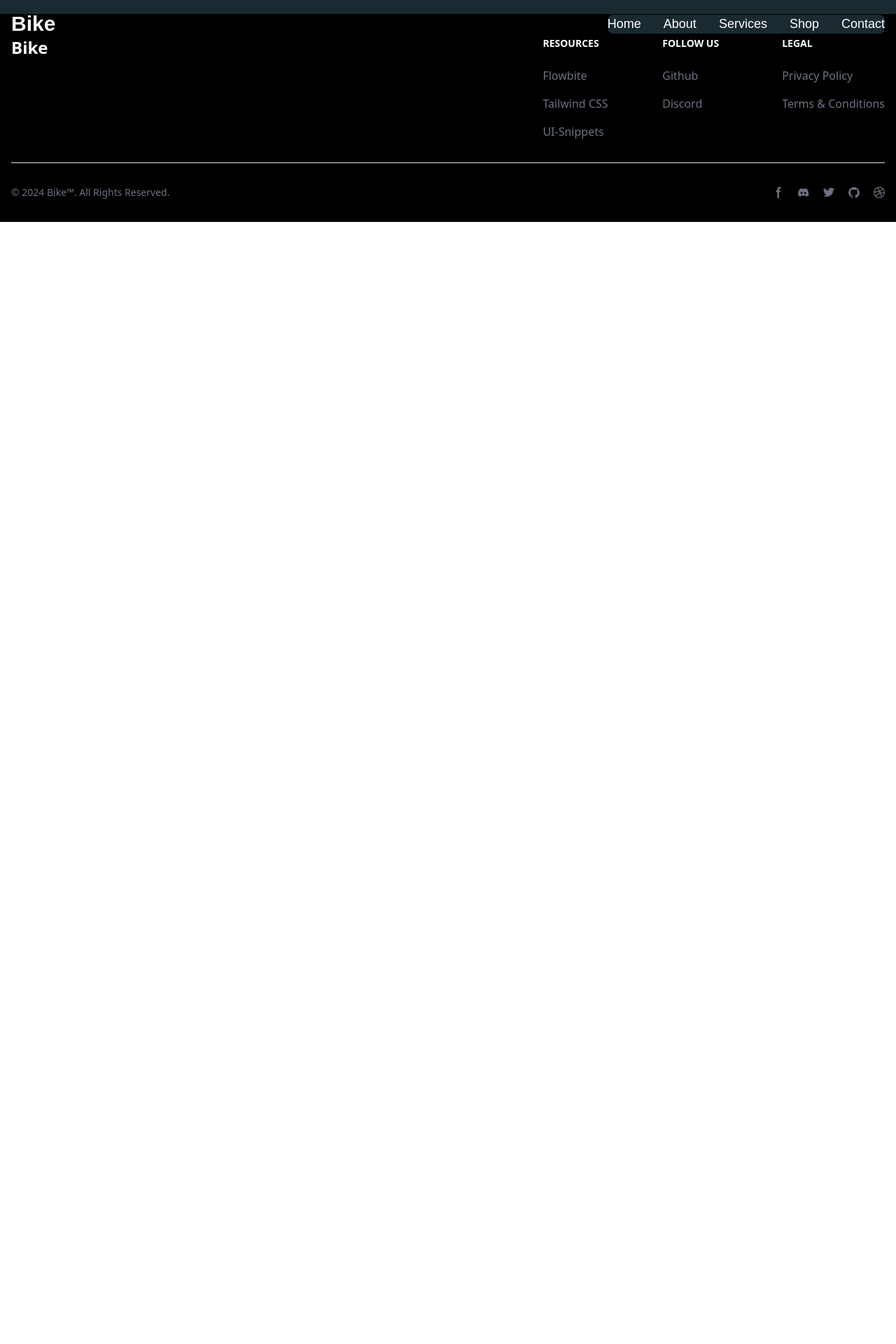
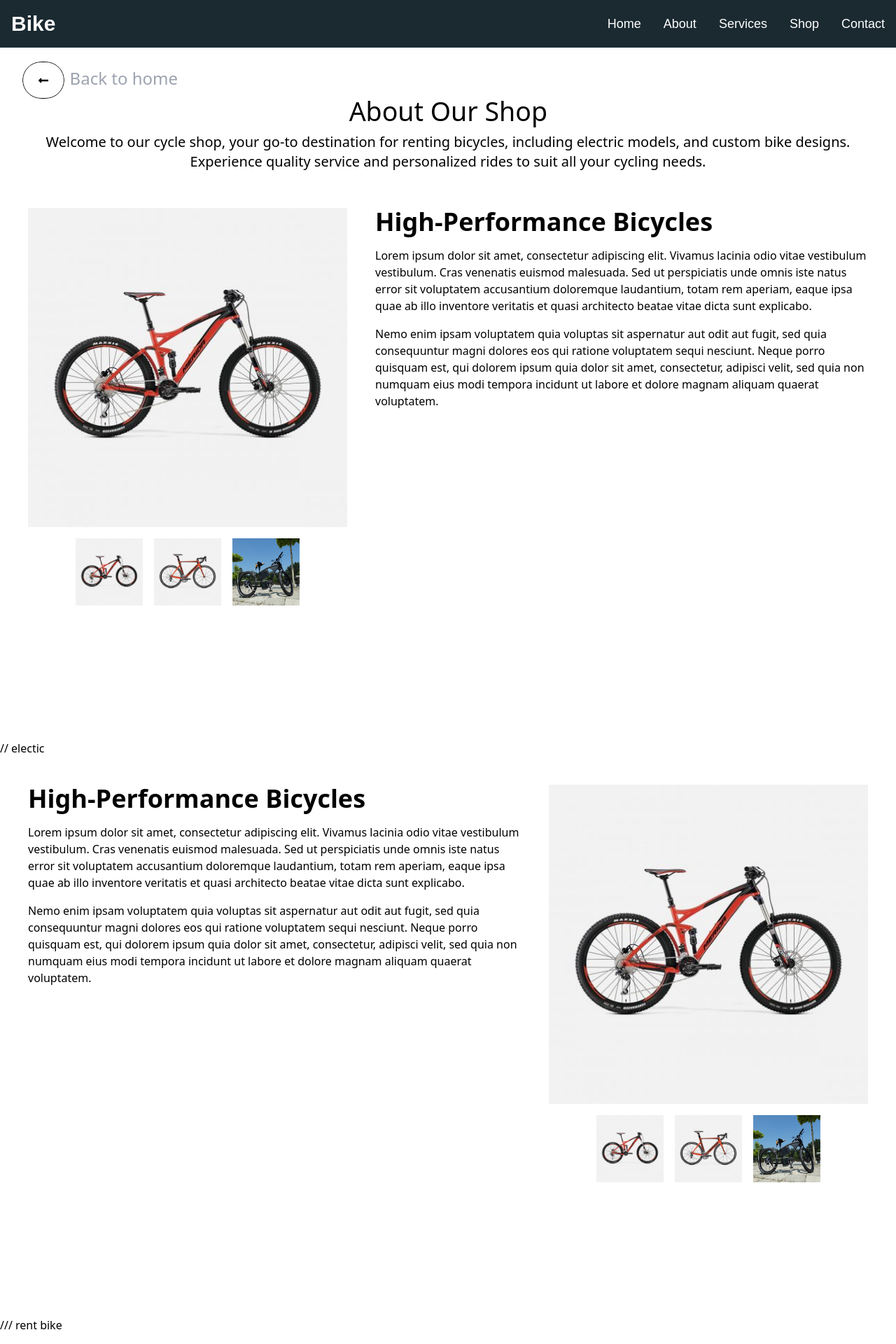
Before and after one commit to tarunkumarkale/EBikes, a React (Vite) app: page /EBikes/About in a window 1280 px wide. Shown: the top 1920 px of the page at 70% size. Before the commit the page ends 800 px from the top, so only its background shows below. Built offline with nearby package versions, Linux system fonts and the light colour scheme; a web font is replaced by a local one.

Commit message:
about page design complete

```diff
--- a/src/App.jsx
+++ b/src/App.jsx
@@ -7,13 +7,15 @@ import Shop from './Pages/Shop';
 import Contacts from './components/Contacts';
 import Footer from './components/Footer';
 import Description from './Pages/Description';
+import About from './components/About';
+
 
 
 const App = () => {
   return (
     <div>
       <Router basename="/EBikes">
-        <Header />
+        {/* <Header /> */}
         <MainCont />
         <Footer></Footer>
       </Router>
@@ -28,19 +30,19 @@ const MainCont = () => {
         <Routes>
           <Route path="/Shop" element={<Shop />} />
           <Route path="/Description" element={<Description />} />
+          <Route path="/About" element={<About/>} />
           <Route
             path="/"
             element={
               <>
-                <section className="xl:padding-l wide:padding-r padding-b">
+                <section >
                   <Hero />
                 </section>
-                <section className="padding-x sm:py-32 py-16 w-full">
+
+                <section >
                   <Contacts />
                 </section>
-                {/* <section className="padding-x sm:py-32 py-16 w-full">
-                  <Footer />
-                </section> */}
+
               </>
             }
           />
--- a/src/DesignSection/HeroDesign.jsx
+++ b/src/DesignSection/HeroDesign.jsx
@@ -1,6 +1,7 @@
 import React from "react";
 import { model } from "../constant/Index";
 import { useNavigate } from "react-router-dom";
+import Header from "../components/Header";
 
 
 const HeroDesign = () => {
@@ -10,6 +11,7 @@ const HeroDesign = () => {
   return (
     <>
       <div className="image-container relative w-[100%]">
+      <Header></Header>
         <img src={model} alt="Your Image Alt Text" className=" h-full" />
         <div className="text-overlay absolute  top-[.01%]   pt-[9%]   sm:py-[16%]  h-full  bg-black opacity-60 blur-[30%] w-[50%] md:w-[40%] leading-normal ">
           <h2 class="text-3xl font-bold text-white leading-tight sm:text-6xl sm:leading-tight dongle-regular">
--- a/src/DesignSection/ShopDesign.jsx
+++ b/src/DesignSection/ShopDesign.jsx
@@ -6,6 +6,8 @@ let option=["Bikes,E Bikes,Rent Bikes"]
 
 
   return (
+    <>
+
     <div className='flex flex-col-reverse sm:flex-row   w-full  h-24 mt-32 sm:mt-0'>
 <div className='w-[100%]  sm:w-[30%]'>
 <div className="wrap-input-3">
@@ -33,6 +35,7 @@ let option=["Bikes,E Bikes,Rent Bikes"]
   </div>
 </div>
     </div>
+    </>
   )
 }
 
--- /dev/null
+++ b/src/DesignSection/Testing.jsx
@@ -0,0 +1,92 @@
+import React, { useState } from 'react';
+import { home1, one, two } from '../constant/Index';
+
+
+const BikeGallery = () => {
+  const [mainImage, setMainImage] = useState(one);
+
+  return (
+    <>
+    <div className="flex flex-col md:flex-row min-h-screen p-5">
+      <div className="md:w-2/5 flex flex-col items-center p-5">
+        <img id="mainImage" src={mainImage} alt="Main Bike" className="w-full h-auto" />
+        <div className="flex gap-4 mt-4">
+          <img src={one} alt="Thumbnail 1" className="w-24 h-24 cursor-pointer" onClick={() => setMainImage(one)} />
+          <img src={two} alt="Thumbnail 2" className="w-24 h-24 cursor-pointer" onClick={() => setMainImage(two)} />
+          <img src={home1} alt="Thumbnail 3" className="w-24 h-24 cursor-pointer" onClick={() => setMainImage(home1)} />
+        </div>
+      </div>
+      <div className="md:w-3/5 p-5">
+        <h1 className="text-4xl font-bold mb-4">High-Performance Bicycles</h1>
+        <p className="mb-4">Lorem ipsum dolor sit amet, consectetur adipiscing elit. Vivamus lacinia odio vitae vestibulum vestibulum. Cras venenatis euismod malesuada. Sed ut perspiciatis unde omnis iste natus error sit voluptatem accusantium doloremque laudantium, totam rem aperiam, eaque ipsa quae ab illo inventore veritatis et quasi architecto beatae vitae dicta sunt explicabo.</p>
+        <p>Nemo enim ipsam voluptatem quia voluptas sit aspernatur aut odit aut fugit, sed quia consequuntur magni dolores eos qui ratione voluptatem sequi nesciunt. Neque porro quisquam est, qui dolorem ipsum quia dolor sit amet, consectetur, adipisci velit, sed quia non numquam eius modi tempora incidunt ut labore et dolore magnam aliquam quaerat voluptatem.</p>
+      </div>
+    </div>
+
+
+
+// electic
+<div className="flex flex-col md:flex-row-reverse min-h-screen p-5">
+      <div className="md:w-2/5 flex flex-col items-center p-5">
+        <img id="mainImage" src={mainImage} alt="Main Bike" className="w-full h-auto" />
+        <div className="flex gap-4 mt-4">
+          <img src={one} alt="Thumbnail 1" className="w-24 h-24 cursor-pointer" onClick={() => setMainImage(one)} />
+          <img src={two} alt="Thumbnail 2" className="w-24 h-24 cursor-pointer" onClick={() => setMainImage(two)} />
+          <img src={home1} alt="Thumbnail 3" className="w-24 h-24 cursor-pointer" onClick={() => setMainImage(home1)} />
+        </div>
+      </div>
+      <div className="md:w-3/5 p-5">
+        <h1 className="text-4xl font-bold mb-4">High-Performance Bicycles</h1>
+        <p className="mb-4">Lorem ipsum dolor sit amet, consectetur adipiscing elit. Vivamus lacinia odio vitae vestibulum vestibulum. Cras venenatis euismod malesuada. Sed ut perspiciatis unde omnis iste natus error sit voluptatem accusantium doloremque laudantium, totam rem aperiam, eaque ipsa quae ab illo inventore veritatis et quasi architecto beatae vitae dicta sunt explicabo.</p>
+        <p>Nemo enim ipsam voluptatem quia voluptas sit aspernatur aut odit aut fugit, sed quia consequuntur magni dolores eos qui ratione voluptatem sequi nesciunt. Neque porro quisquam est, qui dolorem ipsum quia dolor sit amet, consectetur, adipisci velit, sed quia non numquam eius modi tempora incidunt ut labore et dolore magnam aliquam quaerat voluptatem.</p>
+      </div>
+    </div>
+
+
+/// rent bike
+
+<div className="flex flex-col md:flex-row min-h-screen p-5">
+      <div className="md:w-2/5 flex flex-col items-center p-5">
+        <img id="mainImage" src={mainImage} alt="Main Bike" className="w-full h-auto" />
+        <div className="flex gap-4 mt-4">
+          <img src={one} alt="Thumbnail 1" className="w-24 h-24 cursor-pointer" onClick={() => setMainImage(one)} />
+          <img src={two} alt="Thumbnail 2" className="w-24 h-24 cursor-pointer" onClick={() => setMainImage(two)} />
+          <img src={home1} alt="Thumbnail 3" className="w-24 h-24 cursor-pointer" onClick={() => setMainImage(home1)} />
+        </div>
+      </div>
+      <div className="md:w-3/5 p-5">
+        <h1 className="text-4xl font-bold mb-4">High-Performance Bicycles</h1>
+        <p className="mb-4">Lorem ipsum dolor sit amet, consectetur adipiscing elit. Vivamus lacinia odio vitae vestibulum vestibulum. Cras venenatis euismod malesuada. Sed ut perspiciatis unde omnis iste natus error sit voluptatem accusantium doloremque laudantium, totam rem aperiam, eaque ipsa quae ab illo inventore veritatis et quasi architecto beatae vitae dicta sunt explicabo.</p>
+        <p>Nemo enim ipsam voluptatem quia voluptas sit aspernatur aut odit aut fugit, sed quia consequuntur magni dolores eos qui ratione voluptatem sequi nesciunt. Neque porro quisquam est, qui dolorem ipsum quia dolor sit amet, consectetur, adipisci velit, sed quia non numquam eius modi tempora incidunt ut labore et dolore magnam aliquam quaerat voluptatem.</p>
+      </div>
+    </div>
+
+
+<div className='flex justify-center items-center  flex-col mb-16'>
+  <h1 className='text-5xl mb-3'> About our services</h1>
+
+  <div className='flex flex-row'>
+  <div className='flex flex-row gap-2'>
+  <div className='flex-grow bg-gray-200 p-4'>
+    <h2 className='text-lg font-bold mb-2'>24/7 Support</h2>
+    <p>Lorem ipsum dolor sit amet, consectetur adipiscing elit. Sed do eiusmod tempor incididunt ut labore et dolore magna aliqua.</p>
+  </div>
+  <div className='flex-grow bg-gray-200 p-4'>
+    <h2 className='text-lg font-bold mb-2'>Fast Deliveries</h2>
+    <p>Lorem ipsum dolor sit amet, consectetur adipiscing elit. Ut enim ad minim veniam, quis nostrud exercitation ullamco laboris nisi ut aliquip ex ea commodo consequat.</p>
+  </div>
+  <div className='flex-grow bg-gray-200 p-4'>
+    <h2 className='text-lg font-bold mb-2'>Many Offers</h2>
+    <p>Lorem ipsum dolor sit amet, consectetur adipiscing elit. Duis aute irure dolor in reprehenderit in voluptate velit esse cillum dolore eu fugiat nulla pariatur.</p>
+  </div>
+</div>
+
+  </div>
+
+</div>
+
+    </>
+  );
+};
+
+export default BikeGallery;
--- a/src/Pages/Description.jsx
+++ b/src/Pages/Description.jsx
@@ -51,7 +51,7 @@ const Description = () => {
   let final_Desc = Desc.slice(0, 800); // Truncate the description
 
   return (
-    <div>
+    <div className='bg-white'>
       <div className="flex flex-col md:flex-row">
         <div className="w-full md:w-1/2 overflow-hidden relative">
           <img src={selectedImage} alt="Product Image" className="w-full h-auto md:h-screen transition-transform duration-300 transform hover:scale-110" />
@@ -94,10 +94,10 @@ const Description = () => {
       </div>
 
       {/* Cards of related products */}
-      <div className='flex justify-center items-center mb-2'>
+      <div className='flex justify-center items-center '>
       <h1 className='text-center text-2xl  scale-125 font-extrabold underline'>Related Products </h1>
       </div>
-      <div className="flex  flex-wrap justify-around mb-28 mx-2">
+      <div className="flex  flex-wrap justify-around mb-40 mx-2">
 
         {cardsData.map((card) => (
           <Card key={card.id} img={card.image} name={card.name} price={card.price} />
--- a/src/Pages/Shop.jsx
+++ b/src/Pages/Shop.jsx
@@ -2,13 +2,16 @@ import React from 'react'
 import ShopDesignMidSection from '../DesignSection/ShopDesignMidSection'
 import ShopDesign from '../DesignSection/ShopDesign'
 import Sidebar  from '../DesignSection/Sidebar'
+import Header from '../components/Header'
+
 
 
 
 
 const Shop = () => {
   return (
-    <div className=''>
+    <div className='bg-white'>
+    <Header></Header>
       <ShopDesign></ShopDesign>
       <ShopDesignMidSection></ShopDesignMidSection>
       <Sidebar></Sidebar>
--- /dev/null
+++ b/src/components/About.jsx
@@ -0,0 +1,38 @@
+import React from 'react'
+import { FaLongArrowAltLeft } from "react-icons/fa";
+import Header from './Header';
+import Testing from '../DesignSection/Testing';
+
+const About = () => {
+  return (
+    <>
+    <Header></Header>
+    <div className='w-full h-auto mb-5'>
+      <div className='bg-white h-auto  w-full flex flex-col justify-start items-start  pl-8 pt-5 '>
+      <div className='flex flex-row'>  <button class="btn-97 ">   <FaLongArrowAltLeft/> </button> <span className='text-2xl text-gray-400 mt-2 pl-2'>Back to home</span> </div>
+
+
+
+
+
+
+      </div>
+      <div className='flex flex-col justify-center items-center'>
+  <h1 className='text-3xl text-center scale-125'>About Our Shop</h1>
+  <h4 className='text-xl text-center px-7 text-black p-3' >Welcome to our cycle shop, your go-to destination for renting bicycles, including electric models, and custom bike designs. Experience quality service and personalized rides to suit all your cycling needs.</h4>
+</div>
+
+<div>
+  <Testing></Testing>
+</div>
+
+
+
+
+
+    </div>
+    </>
+  )
+}
+
+export default About
--- a/src/components/Contacts.jsx
+++ b/src/components/Contacts.jsx
@@ -3,12 +3,15 @@ import {Contact2} from '../constant/Index'
 const Contacts = () => {
   return (
     <>
-<div className='' >
+<div className='mb-4' >
 <div className="relative">
   <img src={Contact2} alt="Your Image Alt Text" className=" w-full  h-auto lg:h-screen " />
   <div className=" absolute inset-0 flex justify-center items-end mb-2 ">
+
     <div className=" w-[50%]   md:w-[39%] h-auto  mb-1  ">
+
  <div className='flex justify-center items-start flex-col  gap-[.5%]  md:mt-10     md:items-center '>
+
       <h1 className='text-black font-extrabold  text-sm sm:text-2xl  uppercase transform  md:scale-y-150'><span className='text-green-600'> Sign Up</span> <span className='text-red-400'>to our newsletter</span></h1>
       <input type="text"  className='   bg-white w-full h-auto  font-bold text-xs md:text-base px-0 text-center  text-gray-500   mt-2' placeholder='Enter Your Email Address'  />
       </div>
@@ -24,7 +27,6 @@ const Contacts = () => {
 
 <div>
 <footer>
-
 </footer>
 </div>
 
--- a/src/components/Header.jsx
+++ b/src/components/Header.jsx
@@ -50,7 +50,7 @@ const Header = () => {
                 >
                   Home
                 </Link>
-                <Link to="#"
+                <Link to="/About"
                   className="block px-4 py-2 text-gray-800  hover:text-green-700 hover:bg-gray-200 text-center headingLink poetsen-one-regular2"
                 >
                   About
@@ -76,7 +76,7 @@ const Header = () => {
             <div class="hidden w-full md:block md:w-auto" id="navbar-default">
               <ul class="font-medium flex flex-col p-4 md:p-0 mt-4 border border-gray-100 rounded-lg bg-gray-50 md:flex-row md:space-x-8 rtl:space-x-reverse md:mt-0 md:border-0  headBackground md:dark:bg-gray-900 dark:border-gray-700">
                 <li>
-                  <Link to=""
+                  <Link to="/"
                     class="block py-2 px-3 text-white bg-blue-700 rounded md:bg-transparent  md:p-0 dark:text-white  headingLink poetsen-one-regular2"
                     aria-current="page"
                   >
@@ -84,7 +84,7 @@ const Header = () => {
                   </Link>
                 </li>
                 <li>
-                  <Link to=""
+                  <Link to="/About"
                     class="block py-2 px-3 text-white bg-blue-700 rounded md:bg-transparent  md:p-0 dark:text-white  headingLink poetsen-one-regular2"
                   >
                     About
--- a/src/index.css
+++ b/src/index.css
@@ -315,3 +315,72 @@ padding-left: 10px;
     box-shadow: 0 0 0 0 #fff;
   }
 }
+
+
+/* about us btn */
+.btn-97,
+.btn-97 *,
+.btn-97 :after,
+.btn-97 :before,
+.btn-97:after,
+.btn-97:before {
+  border: 0 solid;
+  box-sizing: border-box;
+}
+
+.btn-97 {
+  -webkit-tap-highlight-color: transparent;
+  appearance: button; /* Standard property for compatibility */
+  -webkit-appearance: button;
+  background-color: #000;
+  background-image: none;
+  color: #fff;
+  cursor: pointer;
+  font-family: ui-sans-serif, system-ui, -apple-system, BlinkMacSystemFont,
+    Segoe UI, Roboto, Helvetica Neue, Arial, Noto Sans, sans-serif,
+    Apple Color Emoji, Segoe UI Emoji, Segoe UI Symbol, Noto Color Emoji;
+  font-size: 100%;
+  line-height: 1.5;
+  margin: 0;
+  mask-image: radial-gradient(circle, #000, #fff); /* Standard property for compatibility */
+  -webkit-mask-image: -webkit-radial-gradient(#000, #fff);
+  padding: 0;
+}
+
+.btn-97:disabled {
+  cursor: default;
+}
+
+.btn-97:-moz-focusring {
+  outline: auto;
+}
+
+.btn-97 svg {
+  display: block;
+}
+
+.btn-97 [hidden] {
+  display: none;
+}
+
+.btn-97 {
+  background: #fff;
+  border: 1px solid;
+  border-radius: 999px;
+  box-sizing: border-box;
+  color: #000;
+  display: block;
+  font-weight: 900;
+  -webkit-mask-image: radial-gradient(circle, #000, #fff); /* Standard property for compatibility */
+  mask-image: radial-gradient(circle, #000, #fff); /* Standard property for compatibility */
+  overflow: hidden;
+  padding: 1.1rem 1.3rem;
+  position: relative;
+  text-transform: uppercase;
+  transition: 0.2s;
+}
+
+.btn-97:hover {
+  box-shadow: 0 6px 0 -4px #fff, 0 9px 0 -4px #aaa, 0 12px 0 -4px #000;
+  transform: translateY(-5px);
+}
```
